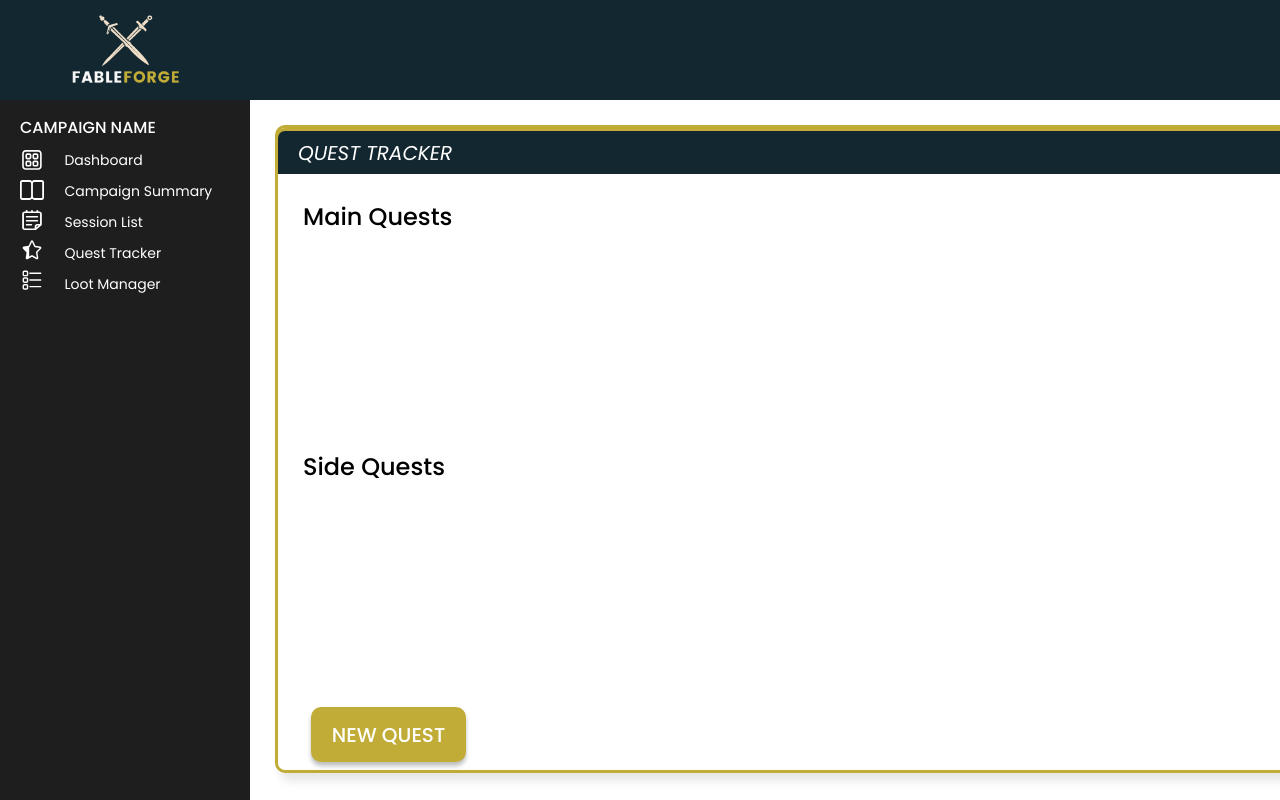
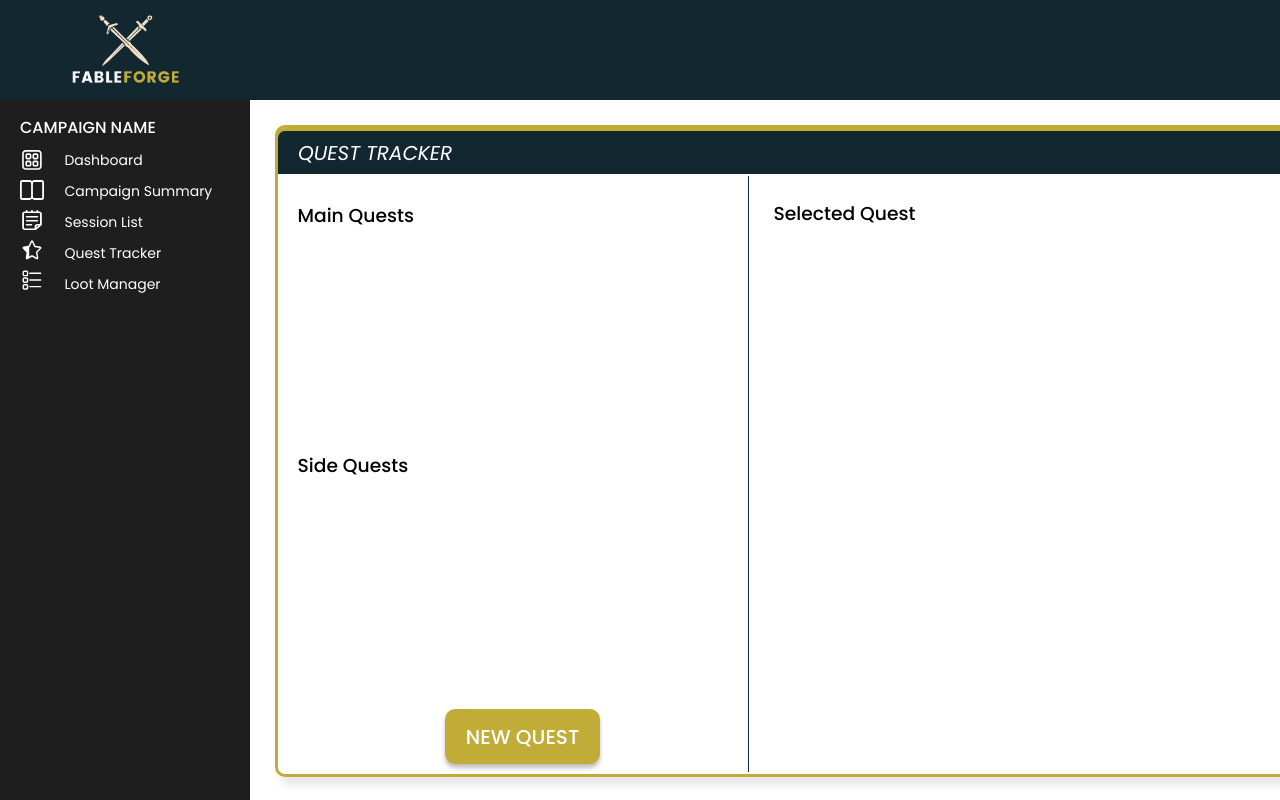
Before and after one commit to alliebourden/fableforge, a React (Vite) app: page /quest-tracker in a window 1280 px wide. Shown: the top 800 px of the page. Built offline with nearby package versions, Linux system fonts and the light colour scheme.

Commit message:
style - adsd new button and margin adjustment

```diff
--- a/src/App.css
+++ b/src/App.css
@@ -309,6 +309,8 @@
 
 .add-new-btn-container {
   display: flex;
+  align-items: center;
+  flex-direction: column;
 }
 
 .add-new-btn:hover {
@@ -700,17 +702,24 @@ dialog {
   width: 450px;
   display: flex;
   flex-direction: column;
-  margin-top: 25px;
-  margin-left: 25px;
+  margin-left: 40px;
+  border-right: solid 1px #132730;
 }
 
 .selected-quest-details {
   width: 650px;
   display: flex;
+  height: 600px;
+  margin-left: 25px;
+}
+
+.selected-quest-details h3 {
+  margin-top: 25px;
 }
 
 .main-quests-list {
   height: 250px;
+  margin-top: 25px;
 }
 
 .side-quests-list {
--- a/src/components/QuestTracker.jsx
+++ b/src/components/QuestTracker.jsx
@@ -32,7 +32,7 @@ const QuestTracker = () => {
       <div className="quest-tracker-main-contain">
         <div className="quest-list">
           <div className="main-quests-list">
-            <h2>Main Quests</h2>
+            <h3>Main Quests</h3>
             {mainQuests.map((quest, index) => (
               <div
                 key={index}
@@ -46,7 +46,7 @@ const QuestTracker = () => {
             ))}
           </div>
           <div className="side-quests-list">
-            <h2>Side Quests</h2>
+            <h3>Side Quests</h3>
             {sideQuests.map((quest, index) => (
               <div
                 key={index}
@@ -69,6 +69,7 @@ const QuestTracker = () => {
           </div>
         </div>
         <div className="selected-quest-details">
+          <h3>Selected Quest</h3>
           {selectedQuest && <SelectedQuestDetails quest={selectedQuest} />}
         </div>
       </div>
```
